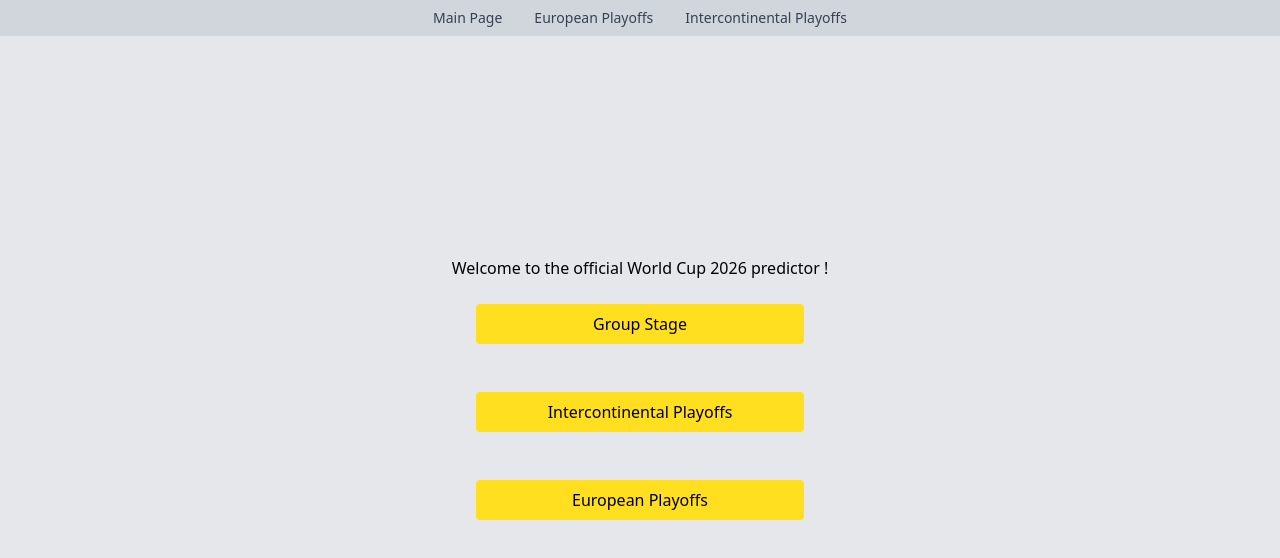
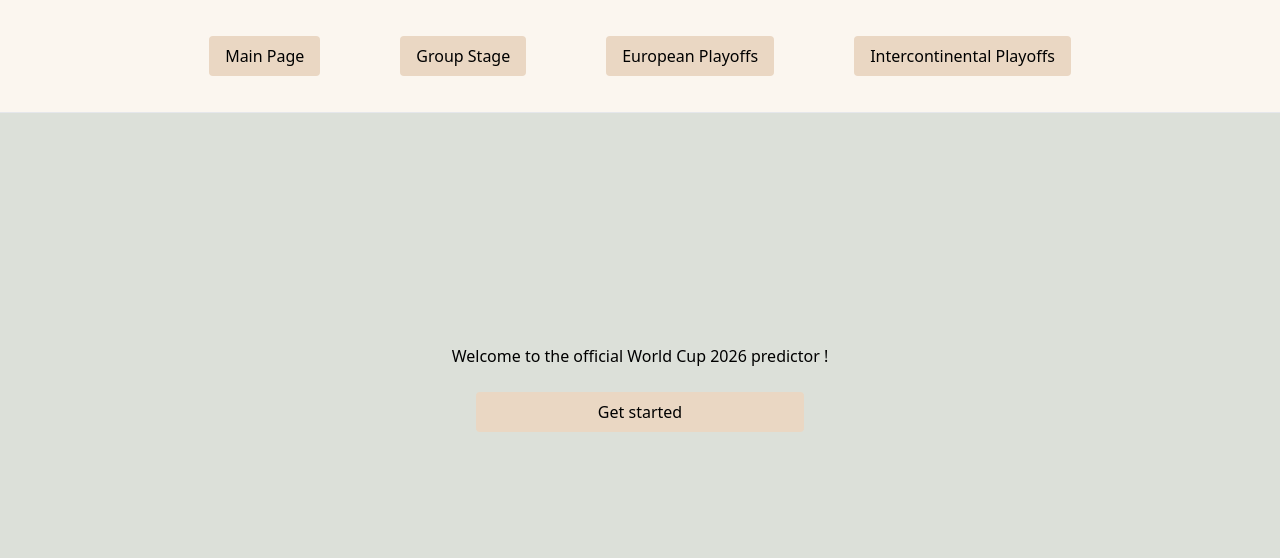
Before and after one commit to KaloyanYonov/WorldCup2026Predictor, a React (Vite) app in the folder wc/: page / in a window 1280 px wide. Shown: the top 558 px of the page. Built offline with nearby package versions, Linux system fonts and the light colour scheme.

Commit message:
Style changes, will fix brackets styles soon

```diff
--- a/wc/src/App.tsx
+++ b/wc/src/App.tsx
@@ -9,7 +9,7 @@ import IntercontinentalPlayoffs from "./pages/IntercontinentalPlayoffs"
 function App() {
 
   return(
-    <div className="w-screen h-screen flex items-center justify-center bg-gray-200">
+    <div className="w-screen h-screen flex items-center justify-center bg-[#dce0d9]">
       <BrowserRouter>
         <Routes>
           <Route path="/" element={<MainPage/>}></Route>
--- a/wc/src/components/Header.tsx
+++ b/wc/src/components/Header.tsx
@@ -1,11 +1,11 @@
-import { Link } from "react-router-dom";
+import RedirectButton from "./RedirectButton";
 
 export default function Header() {
   return (
     <header
       className="
         fixed top-0 left-0 w-full
-        bg-gray-300 backdrop-blur-md
+        bg-[#fbf6ef] backdrop-blur-md
         border-b border-gray-200
         z-50
       "
@@ -15,44 +15,16 @@ export default function Header() {
           max-w-5xl mx-auto
           flex items-center justify-center
           gap-8
-          py-2
+          py-3
         "
       >
-        <Link
-          to="/"
-          className="
-            text-gray-700
-            hover:text-blue-500
-            transition-colors
-            text-sm font-medium
-          "
-        >
-          Main Page
-        </Link>
+        <RedirectButton to="/" text="Main Page"/>
+        <RedirectButton to="/GroupStage" text="Group Stage"/>
+        <RedirectButton to="/EuropeanPlayoffs" text="European Playoffs"/>
+        <RedirectButton to="/intercontinentalPlayoffs" text="Intercontinental Playoffs"/>
 
-        <Link
-          to="/EuropeanPlayoffs"
-          className="
-            text-gray-700
-            hover:text-blue-500
-            transition-colors
-            text-sm font-medium
-          "
-        >
-          European Playoffs
-        </Link>
 
-        <Link
-          to="/IntercontinentalPlayoffs"
-          className="
-            text-gray-700
-            hover:text-blue-500
-            transition-colors
-            text-sm font-medium
-          "
-        >
-          Intercontinental Playoffs
-        </Link>
+
       </nav>
     </header>
   );
--- a/wc/src/components/RedirectButton.tsx
+++ b/wc/src/components/RedirectButton.tsx
@@ -9,7 +9,7 @@ export default function RedirectButton({ to, text }: RedirectButtonProps) {
   return (
     <Link
       to={to}
-      className="bg-yellow-300 hover:bg-yellow-500 px-4 py-2 rounded inline-block text-black flex text-center m-6 active:scale-95 transition-transform"
+      className="bg-[#ead7c3] hover:bg-yellow-500 px-4 py-2 rounded inline-block text-black flex text-center m-6 active:scale-95 transition-transform"
     >
       {text}
     </Link>
--- a/wc/src/index.css
+++ b/wc/src/index.css
@@ -1 +1,7 @@
+
+@keyframes fadeIn {
+    from { opacity: 0; }
+    to { opacity: 1; }
+}
+
 @import "tailwindcss"
--- a/wc/src/pages/EuropeanPlayoffs.tsx
+++ b/wc/src/pages/EuropeanPlayoffs.tsx
@@ -1,8 +1,11 @@
 import Bracket from "../components/Bracket";
+import Header from "../components/Header";
 
 export default function EuropeanPlayoffs() {
   return (
-    <div className="flex">
+    <>
+    <Header/>
+    <div className="flex opacity-0 animate-[fadeIn_0.4s_ease-out_forwards]">
 
       <h1>European Playoffs</h1>
       <h1>Path A</h1>
@@ -53,5 +56,6 @@ export default function EuropeanPlayoffs() {
         }}
       />
     </div>
+    </>
   );
 }
--- a/wc/src/pages/GroupStage.tsx
+++ b/wc/src/pages/GroupStage.tsx
@@ -3,12 +3,14 @@ import Header from "../components/Header"
 
 export default function GroupStage(){
     return(
-        <div className="grid">
+        <>
+        <Header/>
+        <div className="grid opacity-0 animate-[fadeIn_0.4s_ease-out_forwards]">
 
-            <Header/>
             <h1>The group stage draw has not concluded yet.</h1>
             <h2>Offical draw will be held on December 5th 2025</h2>
 
         </div>
+        </>
     )
 }
--- a/wc/src/pages/IntercontinentalPlayoffs.tsx
+++ b/wc/src/pages/IntercontinentalPlayoffs.tsx
@@ -5,7 +5,7 @@ export default function IntercontinentalPlayoffs() {
   return (
     <>
     <Header/>
-    <div className="items-center justify-center p-6">
+    <div className="opacity-0 animate-[fadeIn_0.4s_ease-out_forwards] items-center justify-center p-6">
 
       <h1 className="m-6">Intercontinental Playoffs</h1>
       <p className="">
--- a/wc/src/pages/MainPage.tsx
+++ b/wc/src/pages/MainPage.tsx
@@ -3,13 +3,12 @@ import Header from "../components/Header"
 
 export default function MainPage(){
     return(
-        <div className="grid">
-            <Header/>
+        <>
+        <Header/>
+        <div className="grid opacity-0 animate-[fadeIn_0.4s_ease-out_forwards]">
             <h1>Welcome to the official World Cup 2026 predictor !</h1>
-            <RedirectButton to="/GroupStage" text="Group Stage"/>
-            <RedirectButton to="/IntercontinentalPlayoffs" text="Intercontinental Playoffs"/>
-            <RedirectButton to="/EuropeanPlayoffs" text="European Playoffs"/>
-
+            <RedirectButton to="/GroupStage" text="Get started"/>
         </div>
+        </>
     )
 }
```
